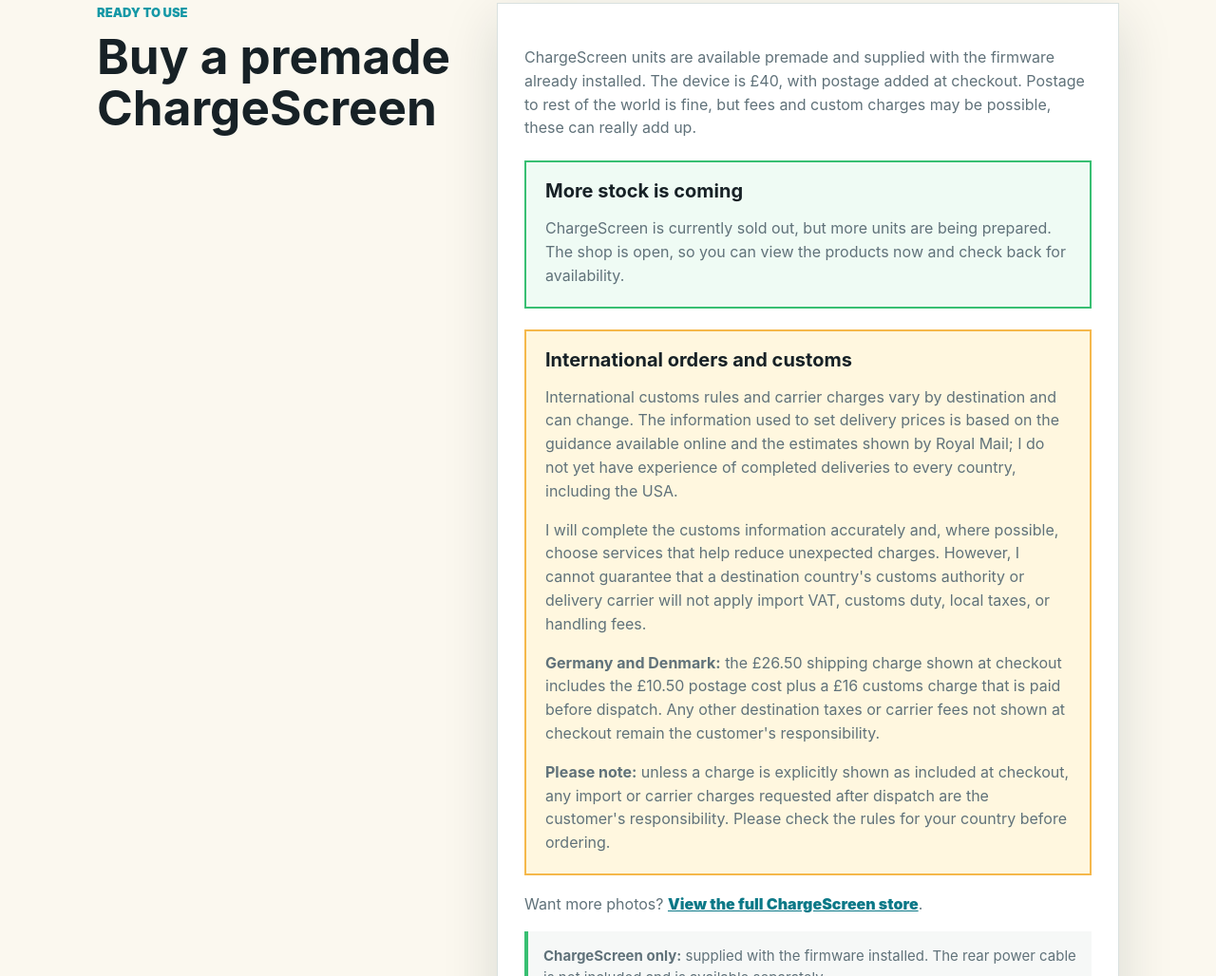
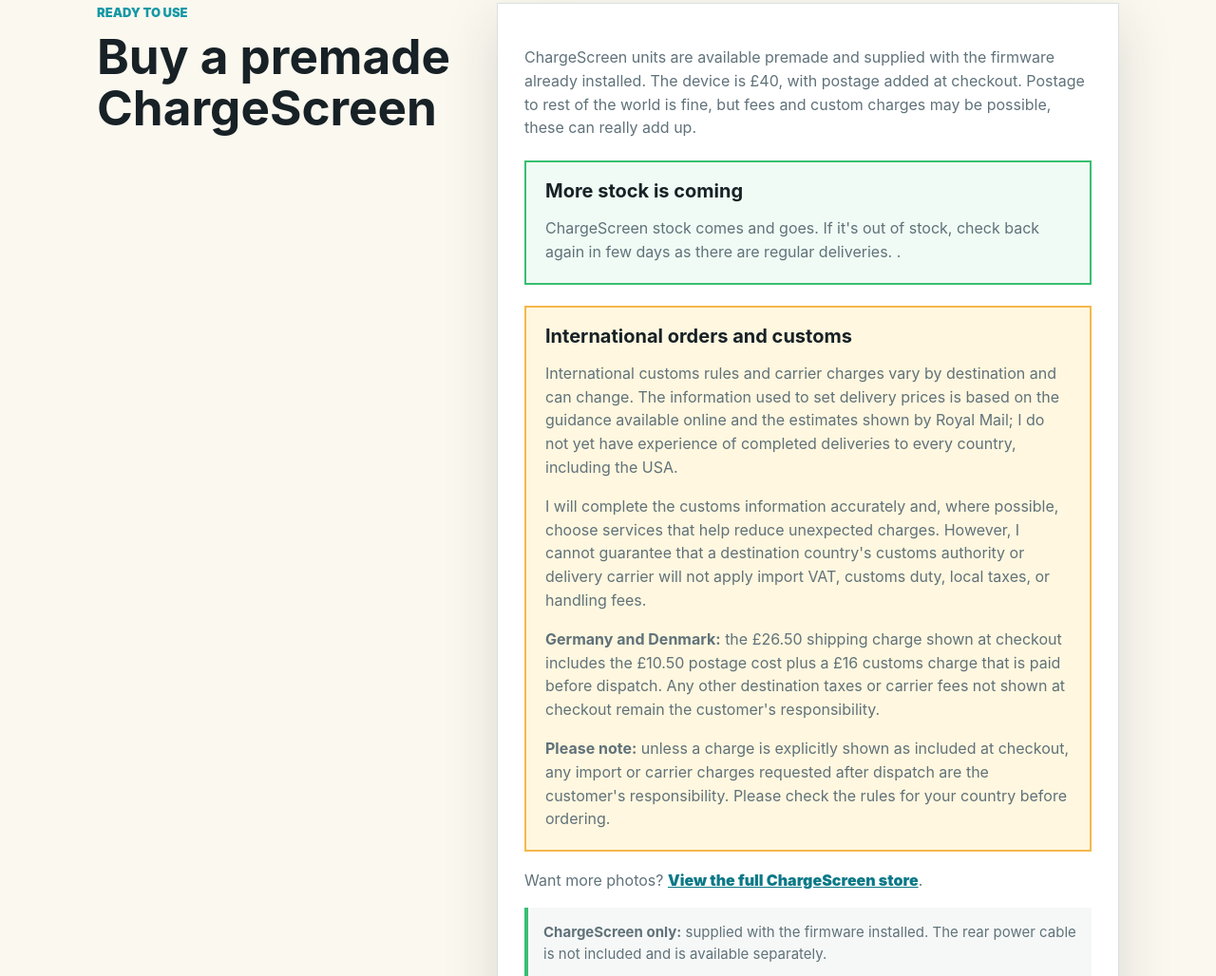
Before and after one commit to ricopicouk/ChargeScreen, a plain HTML site: page docs/index.html in a window 1280 px wide. Shown: the part 5162-6190 px from the top of the page at 95% size. Drawn offline with Linux system fonts and the light colour scheme.

Commit message:
Update index.html

```diff
--- a/docs/index.html
+++ b/docs/index.html
@@ -216,7 +216,7 @@
         <p id="purchase-text">ChargeScreen units are available premade and supplied with the firmware already installed. The device is &pound;40, with postage added at checkout.</p>
         <div class="stock-note" role="status">
           <h3>More stock is coming</h3>
-          <p>ChargeScreen is currently sold out, but more units are being prepared. The shop is open, so you can view the products now and check back for availability.</p>
+          <p>ChargeScreen stock comes and goes. If it's out of stock, check back again in few days as there are regular deliveries. .</p>
         </div>
         <div class="customs-note" aria-label="International customs notice">
           <h3>International orders and customs</h3>
```
